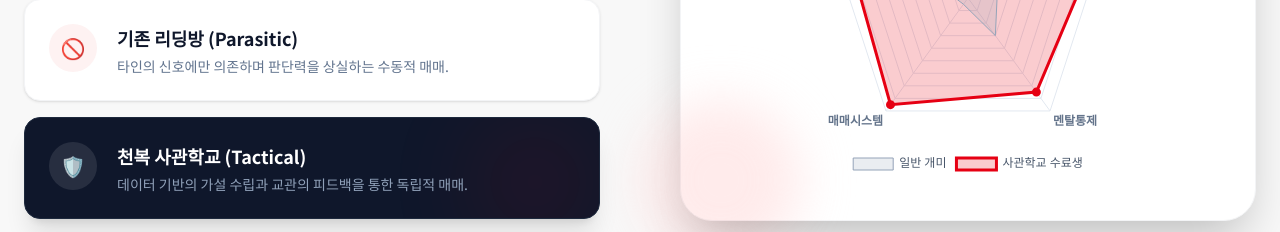
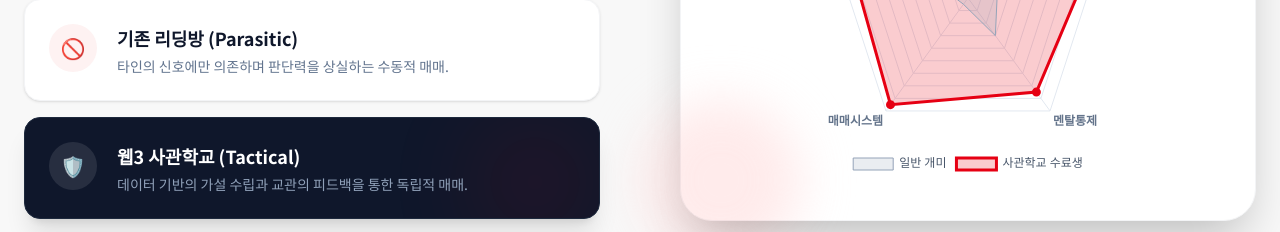
Before and after one commit to Patrick841130/cheonbok, a React (Vite) app: page / in a window 1280 px wide. Shown: the part 1258-1490 px from the top of the page. Built offline with nearby package versions, Linux system fonts and the light colour scheme; no server answers.

Commit message:
feat: Update brand name to Web3 Academy in Home page

```diff
--- a/src/pages/Home.jsx
+++ b/src/pages/Home.jsx
@@ -175,7 +175,7 @@ export default function Home() {
                                         🛡️
                                     </div>
                                     <div className="relative z-10">
-                                        <h4 className="font-bold text-white text-lg">천복 사관학교 (Tactical)</h4>
+                                        <h4 className="font-bold text-white text-lg">웹3 사관학교 (Tactical)</h4>
                                         <p className="text-sm text-slate-400 mt-1">데이터 기반의 가설 수립과 교관의 피드백을 통한 독립적 매매.</p>
                                     </div>
                                 </div>
```
